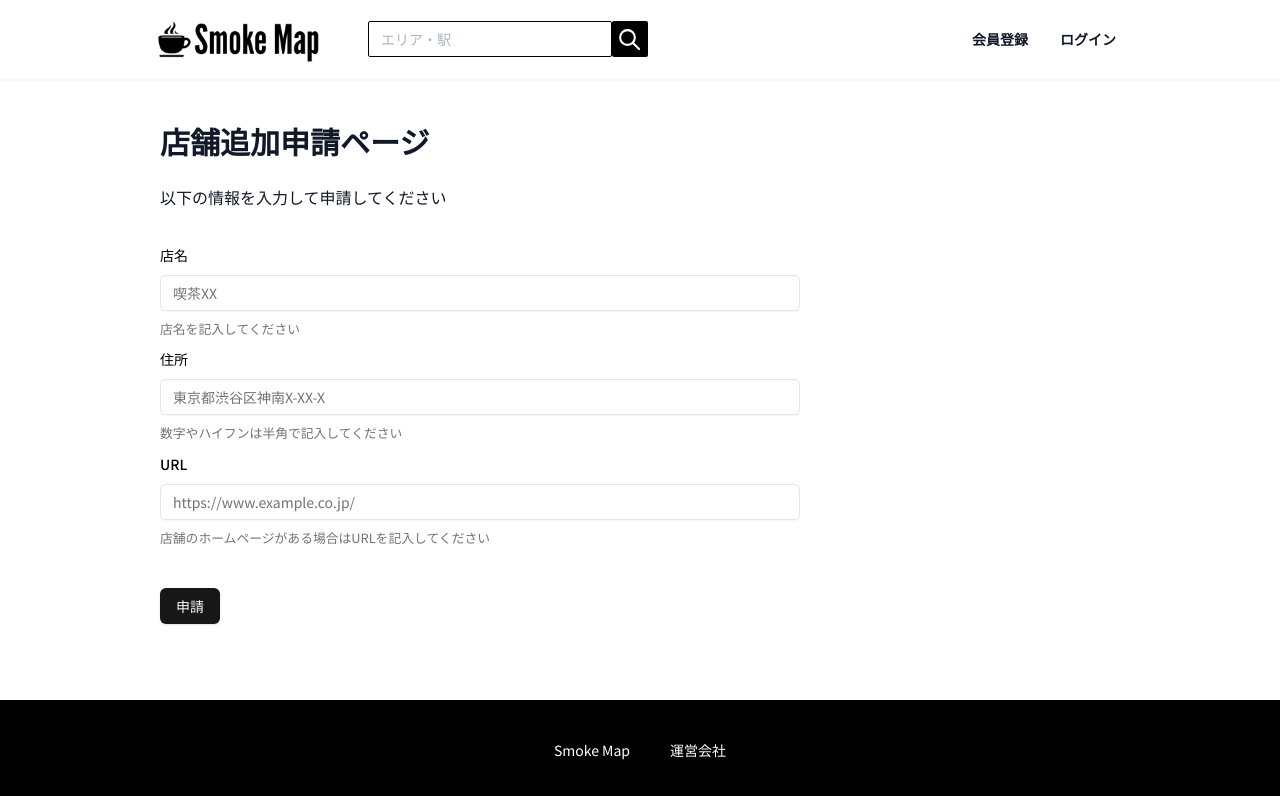
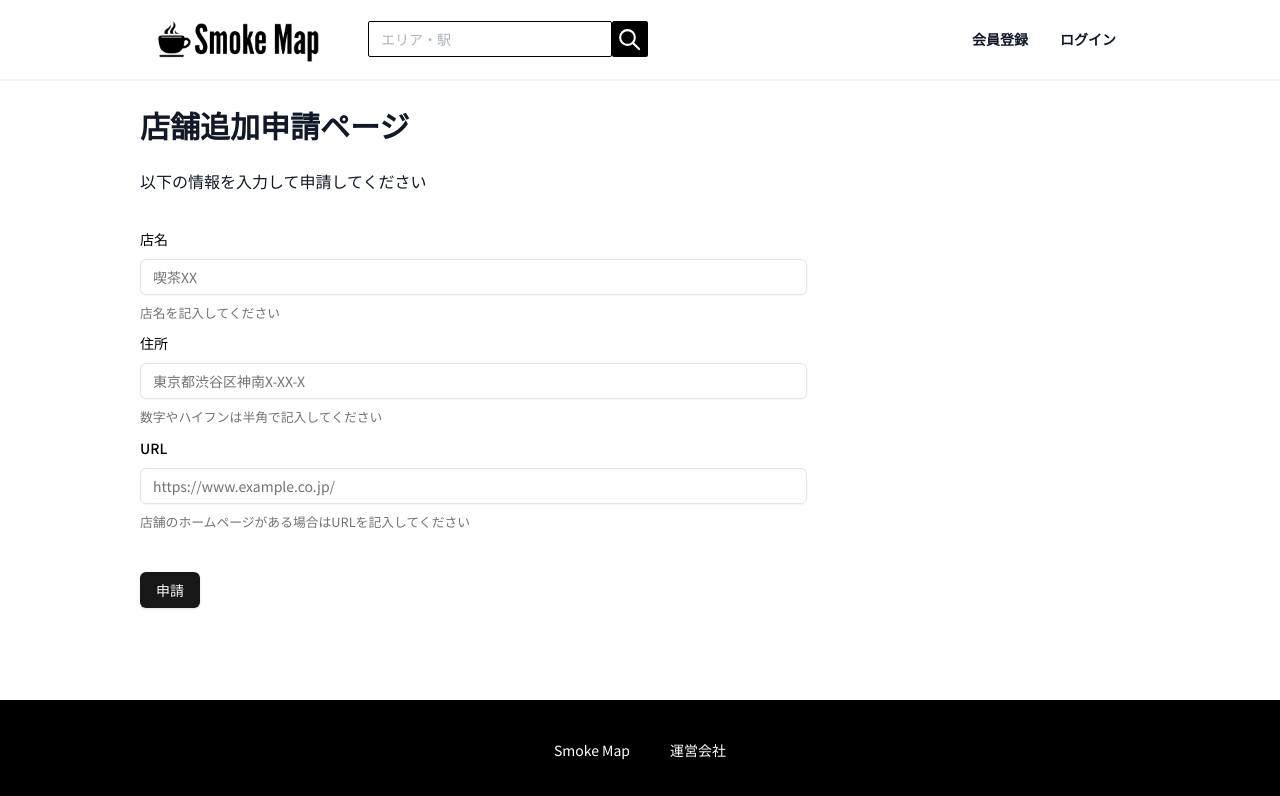
Before and after one commit to 26ryss/smoke-map, a Next.js app: page /account/store-add-request in a window 1280 px wide. Shown: the top 796 px of the page. Built offline with nearby package versions, Linux system fonts and the light colour scheme; no server answers.

Commit message:
マイページ作成

```diff
--- a/app/_components/organisms/projects/header.tsx
+++ b/app/_components/organisms/projects/header.tsx
@@ -61,6 +61,7 @@ export default async function Header() {
           </>
         ) : (
           <div className="flex items-center">
+            <div className="hidden md:flex">
               <Link href={accountUrl} className="text-sm font-semibold leading-6 text-gray-900 px-4">
                 マイページ
               </Link>
@@ -70,6 +71,14 @@ export default async function Header() {
                 </button>
               </form>
             </div>
+            <div className='md:hidden text-gray-900 text-xs flex flex-col justify-center items-center'>
+              <UserIcon className='w-5'/>
+              <Link href={accountUrl}>
+                マイページ
+              </Link>
+            </div>
+          </div>
+
         )}
       </nav>
     </header>
--- a/app/account/[id]/page.tsx
+++ b/app/account/[id]/page.tsx
@@ -1,6 +1,5 @@
 import Title from "@/app/_components/ui-parts/title";
 import SubTitle from "@/app/_components/ui-parts/sub-title";
-import Link from 'next/link';
 
 export default function Page() {
   return (
--- a/app/account/layout.tsx
+++ b/app/account/layout.tsx
@@ -1,5 +1,9 @@
-export default function Layout({ children }: { children: React.ReactNode }) {
+export default function Layout({ children } : { children: React.ReactNode }) {
   return (
-    <div className="px-40 py-12">{children}</div>
-  );
+    <div>
+      <div className="px-4 py-4 md:px-0 md:w-[1000px] md:mx-auto md:py-8">
+        {children}
+      </div>
+    </div>
+  )
 }
```
Lines whose indentation alone changed are shown as unchanged.
